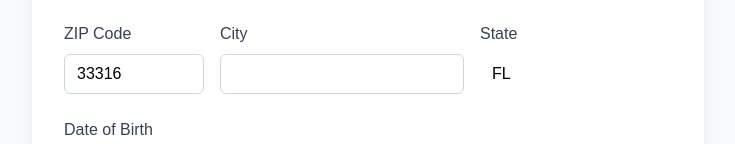
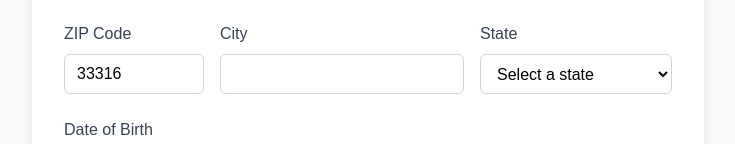
Before and after one commit to mehdiraza-110/routeway, a Next.js app: page /application/step-2 in a window 1280 px wide. Shown: the part 551-695 px from the top of the page, without its empty margins (272-1007 px from the left). Built offline with nearby package versions, Linux system fonts and the light colour scheme.

Commit message:
new feedback changez

```diff
--- a/src/Screens/ApplicationStep2/index.tsx
+++ b/src/Screens/ApplicationStep2/index.tsx
@@ -10,6 +10,7 @@ const ApplicationStep2Page = () => {
   middleInitial: "",
   lastName: "",
   suffix: "",
+  state: "",
   streetAddress: "",
   email: "",
   zipCode: "33316",
@@ -197,8 +198,65 @@ const ApplicationStep2Page = () => {
               />
             </div>
             <div className="space-y-2 sm:col-span-4">
-              <label className="block font-medium text-gray-700">State</label>
-              <p className="w-full h-10 px-3 flex items-center">FL</p>
+            <label htmlFor="state" className="block font-medium text-gray-700">State</label>
+            <select
+              id="state"
+              name="state"
+              onChange={(e) => setFormData({ ...formData, state: e.target.value })}
+              className="w-full h-10 px-3 border border-gray-300 rounded-md focus:outline-none focus:ring-2 focus:ring-blue-500"
+            >
+              <option value="">Select a state</option>
+              <option value="Alabama">Alabama</option>
+              <option value="Alaska">Alaska</option>
+              <option value="Arizona">Arizona</option>
+              <option value="Arkansas">Arkansas</option>
+              <option value="California">California</option>
+              <option value="Colorado">Colorado</option>
+              <option value="Connecticut">Connecticut</option>
+              <option value="Delaware">Delaware</option>
+              <option value="Florida">Florida</option>
+              <option value="Georgia">Georgia</option>
+              <option value="Hawaii">Hawaii</option>
+              <option value="Idaho">Idaho</option>
+              <option value="Illinois">Illinois</option>
+              <option value="Indiana">Indiana</option>
+              <option value="Iowa">Iowa</option>
+              <option value="Kansas">Kansas</option>
+              <option value="Kentucky">Kentucky</option>
+              <option value="Louisiana">Louisiana</option>
+              <option value="Maine">Maine</option>
+              <option value="Maryland">Maryland</option>
+              <option value="Massachusetts">Massachusetts</option>
+              <option value="Michigan">Michigan</option>
+              <option value="Minnesota">Minnesota</option>
+              <option value="Mississippi">Mississippi</option>
+              <option value="Missouri">Missouri</option>
+              <option value="Montana">Montana</option>
+              <option value="Nebraska">Nebraska</option>
+              <option value="Nevada">Nevada</option>
+              <option value="New Hampshire">New Hampshire</option>
+              <option value="New Jersey">New Jersey</option>
+              <option value="New Mexico">New Mexico</option>
+              <option value="New York">New York</option>
+              <option value="North Carolina">North Carolina</option>
+              <option value="North Dakota">North Dakota</option>
+              <option value="Ohio">Ohio</option>
+              <option value="Oklahoma">Oklahoma</option>
+              <option value="Oregon">Oregon</option>
+              <option value="Pennsylvania">Pennsylvania</option>
+              <option value="Rhode Island">Rhode Island</option>
+              <option value="South Carolina">South Carolina</option>
+              <option value="South Dakota">South Dakota</option>
+              <option value="Tennessee">Tennessee</option>
+              <option value="Texas">Texas</option>
+              <option value="Utah">Utah</option>
+              <option value="Vermont">Vermont</option>
+              <option value="Virginia">Virginia</option>
+              <option value="Washington">Washington</option>
+              <option value="West Virginia">West Virginia</option>
+              <option value="Wisconsin">Wisconsin</option>
+              <option value="Wyoming">Wyoming</option>
+            </select>
             </div>
           </div>
 
--- a/src/Screens/ApplicationStep3/index.tsx
+++ b/src/Screens/ApplicationStep3/index.tsx
@@ -1,6 +1,6 @@
 "use client";
 
-import { useState, useEffect } from "react";
+import { useState, useEffect, useRef } from "react";
 import { useRouter } from "next/navigation";
 
 // A small component for the purple help icon, styled to match the image.
@@ -135,6 +135,7 @@ const ApplicationStep3Page = () => {
   }, []);
 
   const [isModalOpen, setIsModalOpen] = useState(false);
+  const [isVin, setIsVin] = useState<boolean>(false);
   const [formData, setFormData] = useState(() => {
     if (typeof window !== "undefined") {
       const stored = localStorage.getItem("quoteData");
@@ -147,11 +148,12 @@ const ApplicationStep3Page = () => {
         zipCode: "33316",
         farthestDistance: "",
         antiLockBrakes: "yes",
-        antiTheftDevices: "",
+        antiTheftDevices: [],
         driverAirbag: "no",
         grossVehicleWeight: "",
         rearAxles: "",
         loanLease: "no",
+        vin: ""
       };
     } else {
       return (
@@ -163,15 +165,65 @@ const ApplicationStep3Page = () => {
         zipCode: "33316",
         farthestDistance: "",
         antiLockBrakes: "yes",
-        antiTheftDevices: "",
+        antiTheftDevices: [],
         driverAirbag: "no",
         grossVehicleWeight: "",
         rearAxles: "",
         loanLease: "no",
+        vin: ""
         }
       )
     }
   });
+
+  const antiTheftOptions = [
+  "Alarm System",
+  "GPS Tracker",
+  "Steering Wheel Lock",
+  "Kill Switch",
+  "VIN Etching",
+  "Remote Immobilizer",
+  "OnStar or Equivalent",
+  "Smart Key/Keyless Entry",
+  "Electronic Engine Immobilizer",
+  "Brake Lock",
+  "Hood Lock",
+  "Wheel Lock",
+];
+
+  const [isOpen, setIsOpen] = useState(false);
+  const dropdownRef = useRef<HTMLDivElement>(null);
+  const toggleDropdown = () => setIsOpen(!isOpen);
+
+  const handleCheckboxChange = (option: string) => {
+    const currentSelection = formData.antiTheftDevices || [];
+
+    const updatedSelection = currentSelection.includes(option)
+      ? currentSelection.filter((item) => item !== option)
+      : [...currentSelection, option];
+
+    setFormData((prev) => ({
+      ...prev,
+      antiTheftDevices: updatedSelection,
+    }));
+  };
+
+    // 🔒 Close dropdown on outside click
+  useEffect(() => {
+    const handleClickOutside = (event: MouseEvent) => {
+      if (
+        dropdownRef.current &&
+        !dropdownRef.current.contains(event.target as Node)
+      ) {
+        setIsOpen(false);
+      }
+    };
+
+    document.addEventListener("mousedown", handleClickOutside);
+    return () => {
+      document.removeEventListener("mousedown", handleClickOutside);
+    };
+  }, []);
 
   useEffect(() => {
     const savedData = localStorage.getItem("applicationStep3");
@@ -200,6 +252,15 @@ const ApplicationStep3Page = () => {
     const { name, value } = e.target;
     setFormData((prev) => ({ ...prev, [name]: value }));
   };
+
+  const handleMultiChange = (e) => {
+  const { name, value } = e.target;
+  setFormData(prev => ({
+    ...prev,
+    [name]: value
+  }));
+};
+
 
   const handleVehicleTypeSave = (newType: string) => {
     setFormData((prev) => ({ ...prev, vehicleType: newType }));
@@ -245,7 +306,10 @@ const ApplicationStep3Page = () => {
                   name="addVehicleBy"
                   value="yearMakeModel"
                   checked={formData?.addVehicleBy === "yearMakeModel"}
-                  onChange={handleInputChange}
+                  onChange={(e) => {
+                    handleInputChange(e)
+                    setIsVin(false);
+                  }}
                 />
                 <span>Year, Make, Model</span>
               </label>
@@ -255,12 +319,21 @@ const ApplicationStep3Page = () => {
                   name="addVehicleBy"
                   value="vin"
                   checked={formData?.addVehicleBy === "vin"}
-                  onChange={handleInputChange}
+                  onChange={(e) => {
+                    handleInputChange(e);
+                    setIsVin(true);
+                  }}
                 />
                 <span>VIN</span>
               </label>
             </div>
           </div>
+          {isVin && (
+            <div>
+              <label htmlFor="vin">Vin:</label>
+              <input type="text" max={17} maxLength={17} onChange={handleInputChange} name="vin" className="w-full h-12 px-4 rounded-md border border-gray-300 bg-white" />
+            </div>
+          )}
 
           {/* Form Row: Year */}
           <div className="grid grid-cols-1 md:grid-cols-3 gap-4 items-center">
@@ -320,7 +393,7 @@ const ApplicationStep3Page = () => {
           {/* Form Row: Body Style */}
           <div className="grid grid-cols-1 md:grid-cols-3 gap-4 items-center">
             <label className="font-medium">Body Style</label>
-            <span className="md:col-span-2">N/A</span>
+            <input type="text" name="bodyType" onChange={handleInputChange} className="md:col-span-2 h-12 px-4 rounded-md border border-gray-300 bg-white" />
           </div>
 
           {/* Form Row: Zip Code */}
@@ -407,21 +480,38 @@ const ApplicationStep3Page = () => {
                 selected.)
               </span>
             </label>
-            <select
-              id="antiTheftDevices"
-              name="antiTheftDevices"
-              value={formData.antiTheftDevices}
-              onChange={handleInputChange}
-              className="md:col-span-2 w-full h-12 px-4 rounded-md border border-gray-300 bg-white"
-            >
-              <option value="" disabled>
-                Select a device
-              </option>
-              {/* Add device options here */}
-              <option value="Alarm System">Alarm System</option>
-              <option value="GPS Tracker">GPS Tracker</option>
-              <option value="Steering Wheel Lock">Steering Wheel Lock</option>
-            </select>
+             <div className="relative w-full md:col-span-2" ref={dropdownRef}>
+              <label className="block font-medium text-gray-700 mb-1">
+                Anti-Theft Devices
+              </label>
+              <div
+                onClick={toggleDropdown}
+                className="border border-gray-300 rounded-md px-4 py-2 bg-white cursor-pointer"
+              >
+                {formData.antiTheftDevices?.length > 0
+                  ? formData.antiTheftDevices.join(", ")
+                  : "Select devices"}
+              </div>
+
+              {isOpen && (
+                <div className="absolute z-10 mt-2 w-full max-h-60 overflow-y-auto border border-gray-300 bg-white rounded-md shadow-md">
+                  {antiTheftOptions.map((option) => (
+                    <label
+                      key={option}
+                      className="flex items-center px-4 py-2 hover:bg-gray-100 cursor-pointer"
+                    >
+                      <input
+                        type="checkbox"
+                        checked={formData.antiTheftDevices?.includes(option)}
+                        onChange={() => handleCheckboxChange(option)}
+                        className="mr-2"
+                      />
+                      {option}
+                    </label>
+                  ))}
+                </div>
+              )}
+            </div>
           </div>
 
           {/* Form Row: Driver-side Airbag */}
--- a/src/Screens/ApplicationStep6/index.tsx
+++ b/src/Screens/ApplicationStep6/index.tsx
@@ -2,6 +2,7 @@
 
 import { useState, useEffect, FC } from "react";
 import { useRouter } from "next/navigation";
+import { toast } from "react-toastify";
 
 // --- Helper Component ---
 const QuestionMarkIcon: FC = () => (
@@ -15,7 +16,7 @@ const ApplicationStep6Page = () => {
   const router = useRouter();
   const [formData, setFormData] = useState({
     hasAutoInsurance: "no",
-    otherCoverageType: "none",
+    otherCoverageType: [],
     numNamedInsureds: "0",
     numWaiverHolders: "0",
     requiresBlanketInsured: "no",
@@ -39,11 +40,92 @@ const ApplicationStep6Page = () => {
     setFormData((prev) => ({ ...prev, [name]: value }));
   };
 
+  const handleCoverageChange = (
+    e: React.ChangeEvent<HTMLInputElement>
+  ) => {
+    const { value, checked } = e.target;
+
+    setFormData((prev) => {
+      let updatedCoverage = [...prev.otherCoverageType];
+
+      if (value === "none") {
+        // If "None" is selected, clear all selections
+        updatedCoverage = [];
+      } else {
+        // Deselect "None" if any other option is selected
+        updatedCoverage = updatedCoverage.filter((v) => v !== "none");
+
+        if (checked) {
+          if (!updatedCoverage.includes(value)) {
+            updatedCoverage.push(value);
+          }
+        } else {
+          updatedCoverage = updatedCoverage.filter((v) => v !== value);
+        }
+      }
+
+      return { ...prev, otherCoverageType: updatedCoverage };
+    });
+  };
+
+   const handleMail = async (payload) => {
+
+      const res = await fetch('/api/sheetmail', {
+        method: 'POST',
+        headers: { 'Content-Type': 'application/json' },
+        body: JSON.stringify(payload),
+      });
+
+      const data = await res.json();
+
+      if (data.success) {
+        console.log('Email sent successfully:', data);
+        toast.success("Your request has been sent successfully!");
+        return true;
+      } else {
+        toast.error('Failed to send email.');
+        return false;
+      }
+
+    }
+
+
   const handleSubmit = (e: React.FormEvent) => {
     e.preventDefault();
     // Corrected key to 'applicationStep6'
     localStorage.setItem("applicationStep6", JSON.stringify(formData));
-    router.push("/application/step-7"); // Assuming next step is a summary page
+
+     const applicationData = {
+      quoteRequest: JSON.parse(localStorage.getItem("quoteData") || "{}"),
+      step1: JSON.parse(localStorage.getItem("applicationStep1") || "{}"),
+      step2: JSON.parse(localStorage.getItem("applicationStep2") || "{}"),
+      step3: JSON.parse(localStorage.getItem("applicationStep3") || "{}"),
+      vehicles: JSON.parse(localStorage.getItem("vehicles") || "[]"),
+      step5: JSON.parse(localStorage.getItem("applicationStep5") || "{}"),
+      step6: JSON.parse(localStorage.getItem("applicationStep6") || "{}"),
+    };
+
+    handleMail(applicationData);
+
+    console.log("Submitting full application:", applicationData);
+    toast.success("Application Submitted! We will contact you soon.");
+
+    // Clear stored data
+    Object.keys(applicationData).forEach((key) =>
+      localStorage.removeItem(
+        key.startsWith("step")
+          ? `application${key.charAt(0).toUpperCase() + key.slice(1)}`
+          : "quoteData"
+      )
+    );
+
+    localStorage.removeItem("vehicles");
+
+    setTimeout(() => {
+      router.push("/");
+    }, 3000);
+
+    // router.push("/application/step-7"); // Assuming next step is a summary page
   };
 
   return (
@@ -94,46 +176,46 @@ const ApplicationStep6Page = () => {
 
         {/* --- Other Business Insurance --- */}
         <section className="mb-5">
-          <h2 className="text-large font-bold text-cyan-800 mb-4">
+          <h2 className="text-large font-bold text-cyan-800 mb-2">
             Other Business Insurance
           </h2>
-          <div className="grid grid-cols-1 md:grid-cols-2 gap-x-8 gap-y-4 items-start">
-            <label className="font-semibold text-sm text-gray-700">
+        <label className="font-semibold text-sm text-gray-700 mb-2">
               Do you currently have other coverages for your business?
               {/* <QuestionMarkIcon /> */}
         </label>
           <div className="flex flex-col gap-y-2">
             <label className="inline-flex items-center cursor-pointer">
               <input
-                  type="radio"
+                type="checkbox"
                 name="otherCoverageType"
                 value="generalLiability"
-                  checked={formData.otherCoverageType === "generalLiability"}
-                  onChange={handleChange}
-                />{" "}
+                checked={formData.otherCoverageType.includes("generalLiability")}
+                onChange={handleCoverageChange}
+              />
               <span className="ml-2">General Liability</span>
             </label>
+
             <label className="inline-flex items-center cursor-pointer">
               <input
-                  type="radio"
+                type="checkbox"
                 name="otherCoverageType"
                 value="businessOwnerPolicy"
-                  checked={formData.otherCoverageType === "businessOwnerPolicy"}
-                  onChange={handleChange}
-                />{" "}
+                checked={formData.otherCoverageType.includes("businessOwnerPolicy")}
+                onChange={handleCoverageChange}
+              />
               <span className="ml-2">Business Owner's Policy</span>
             </label>
+
             <label className="inline-flex items-center cursor-pointer">
               <input
-                  type="radio"
+                type="checkbox"
                 name="otherCoverageType"
                 value="none"
-                  checked={formData.otherCoverageType === "none"}
-                  onChange={handleChange}
-                />{" "}
+                checked={formData.otherCoverageType.length === 0}
+                onChange={handleCoverageChange}
+              />
               <span className="ml-2">None</span>
             </label>
-            </div>
           </div>
         </section>
 
--- a/src/app/layout.tsx
+++ b/src/app/layout.tsx
@@ -16,8 +16,8 @@ const geistMono = Geist_Mono({
 });
 
 export const metadata: Metadata = {
-  title: "Create Next App",
-  description: "Generated by create next app",
+  title: "Routeway Insurance",
+  description: "Routeway Insurance",
 };
 
 export default function RootLayout({
```
Also changed, not shown: src/app/api/sheetmail/route.ts (+12 -8 lines). Lines whose indentation alone changed are shown as unchanged.
